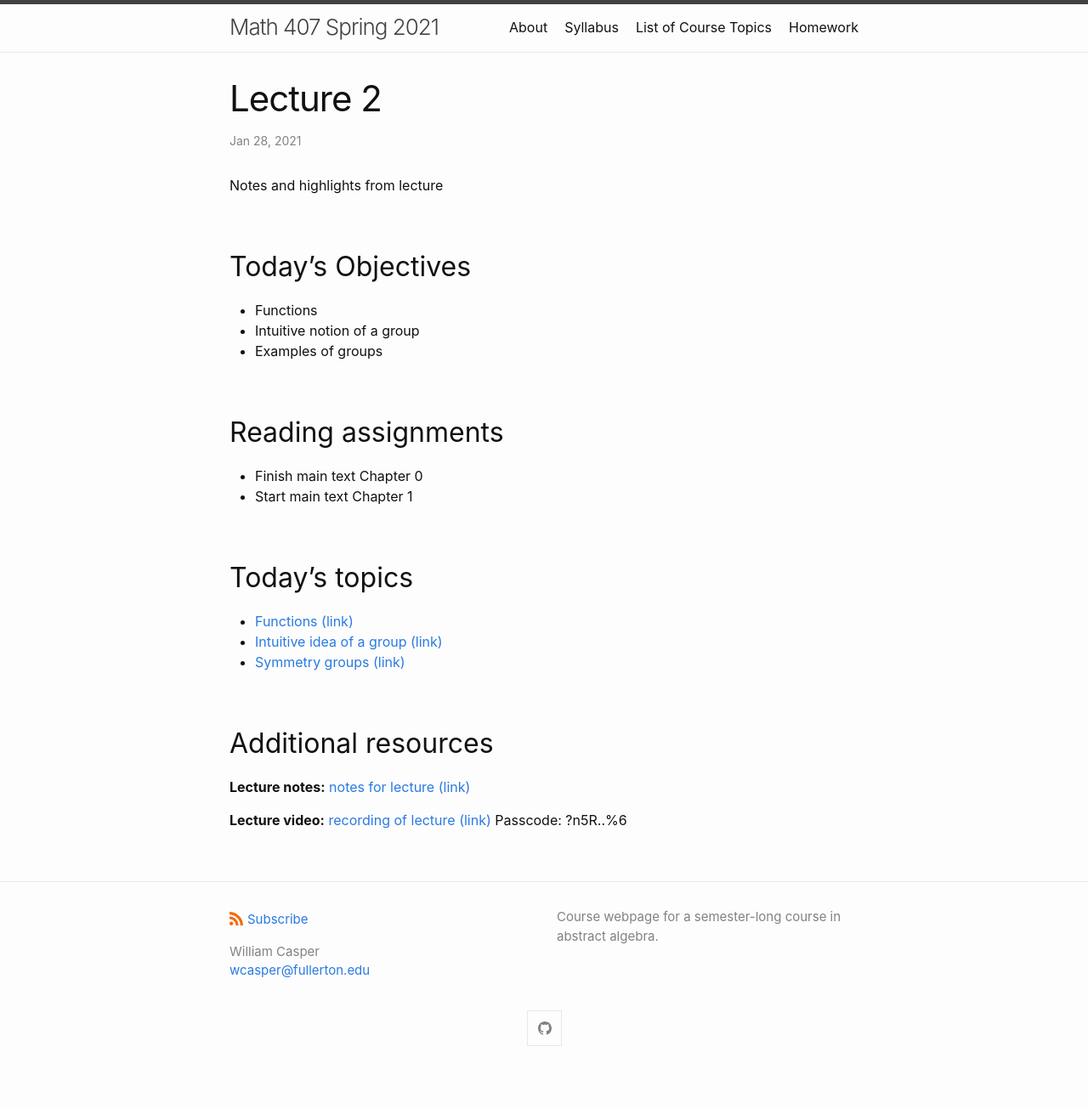
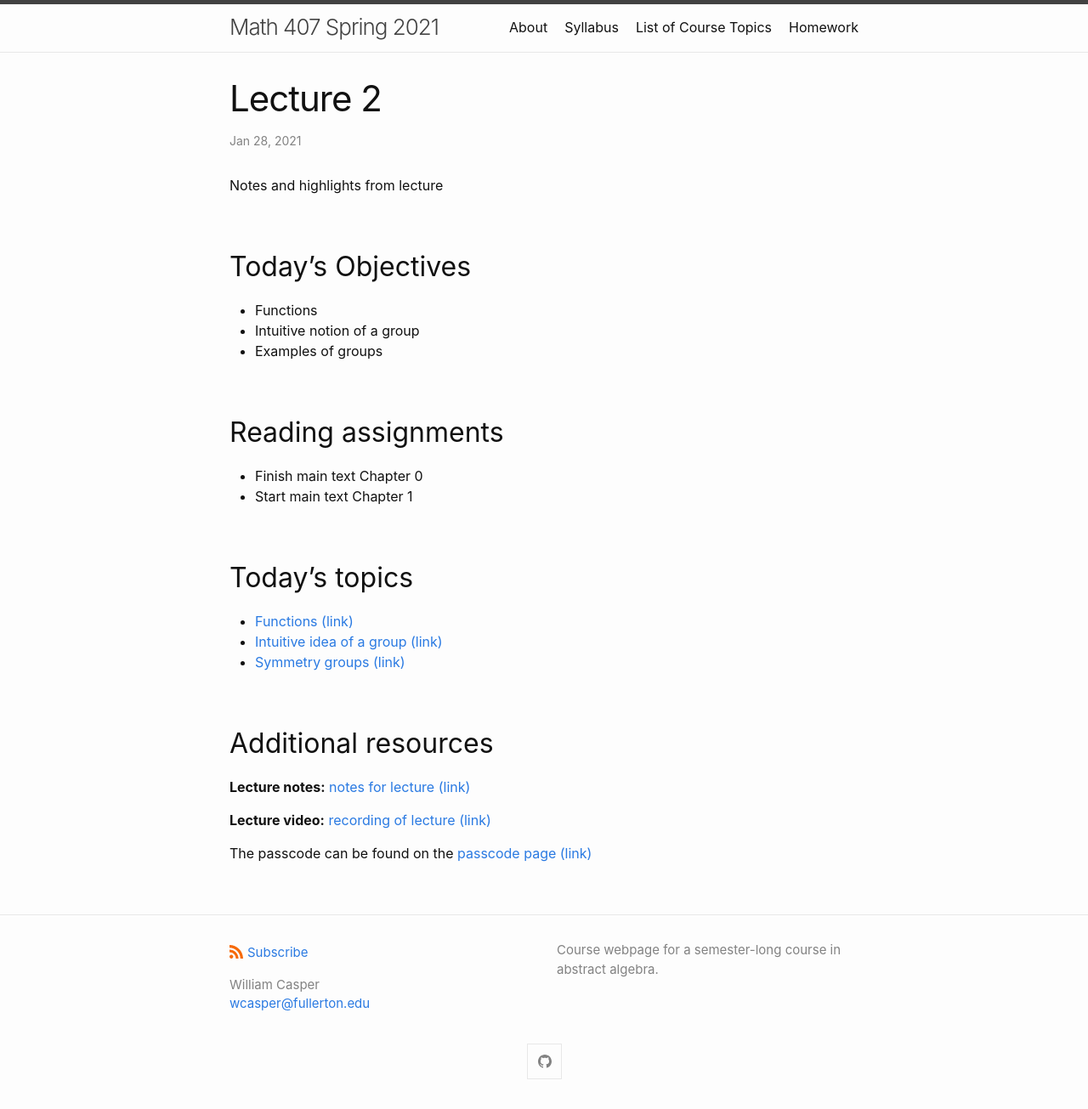
Before and after one commit to wcasper/math407spring2021, a Jekyll site: the page built from _posts/2021-01-28-Week-1-Lecture-2.md, in a window 1280 px wide. Shown: the whole page at 85% size. Built offline with Jekyll 4.4.1, drawn with Linux system fonts in a browser that asks for light colours; before the commit the page ends 1266 px from its top, so only the background shows below that.

Commit message:
moved video lecture passwords behind Canvas

```diff
--- a/_posts/2021-01-28-Week-1-Lecture-2.md
+++ b/_posts/2021-01-28-Week-1-Lecture-2.md
@@ -24,4 +24,6 @@ Notes and highlights from lecture
 ## Additional resources
 **Lecture notes:** <a target="_parent" href="https://wcasper.github.io/math407spring2021/extras/notes/407-lecture2.pdf">notes for lecture (link)</a>
 
-**Lecture video:** <a target="_parent" href="https://fullerton.zoom.us/rec/share/FMTIRPLOIePHtejL0On9WlvxbbORSrtpdddlGBq6H0GtEOI4tz2jGkNscplU1xtC.UgKfN03nJtGt2M-V ">recording of lecture (link)</a> Passcode: ?n5R..%6
+**Lecture video:** <a target="_parent" href="https://fullerton.zoom.us/rec/share/FMTIRPLOIePHtejL0On9WlvxbbORSrtpdddlGBq6H0GtEOI4tz2jGkNscplU1xtC.UgKfN03nJtGt2M-V ">recording of lecture (link)</a>
+
+The passcode can be found on the <a target="_parent" href="https://csufullerton.instructure.com/courses/3087997/pages/video-lecture-keys">passcode page (link)</a>
```
Also changed, not shown: _posts/2021-01-26-Week-1-Lecture-1.md (+3 -1 lines).
